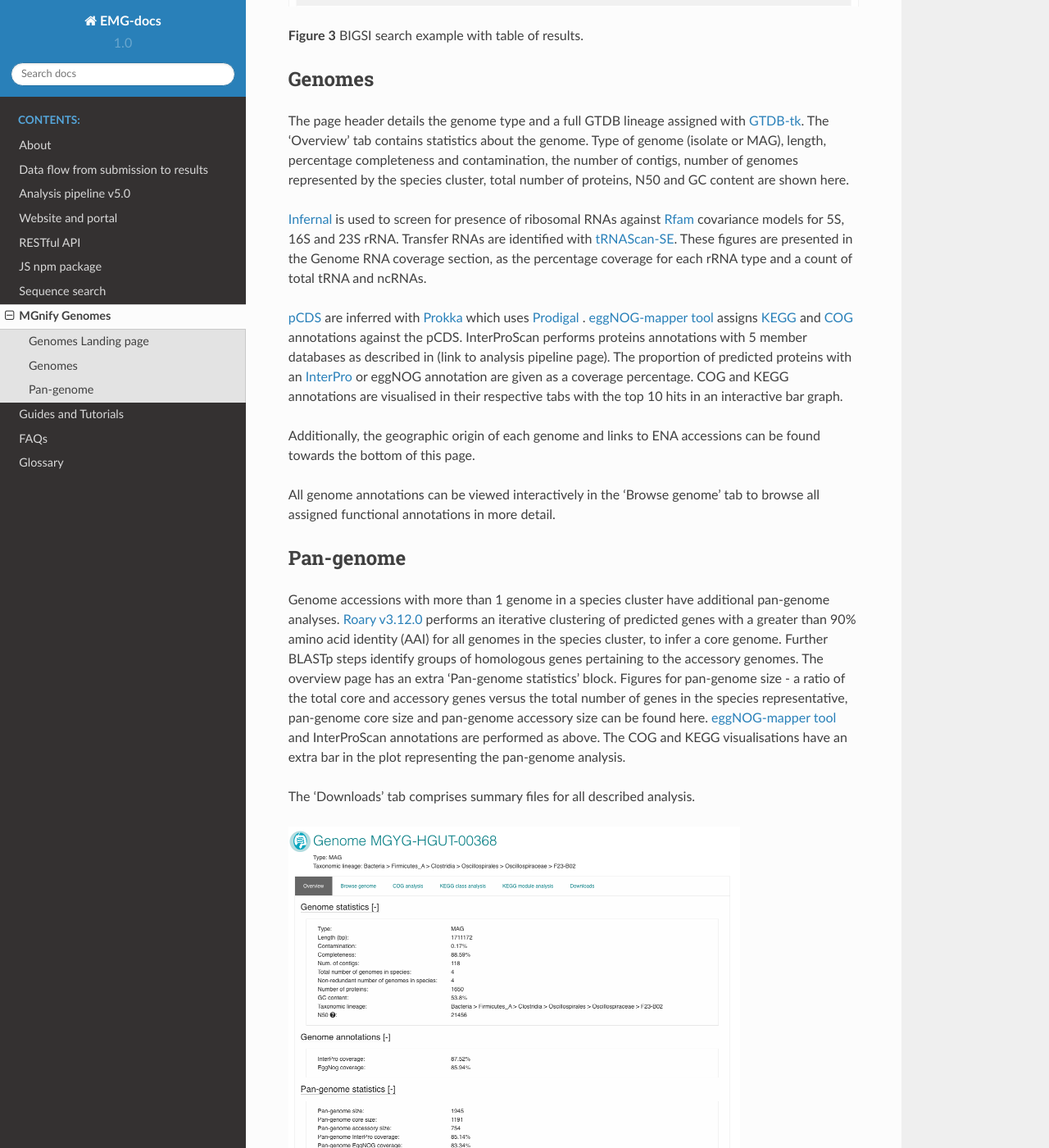
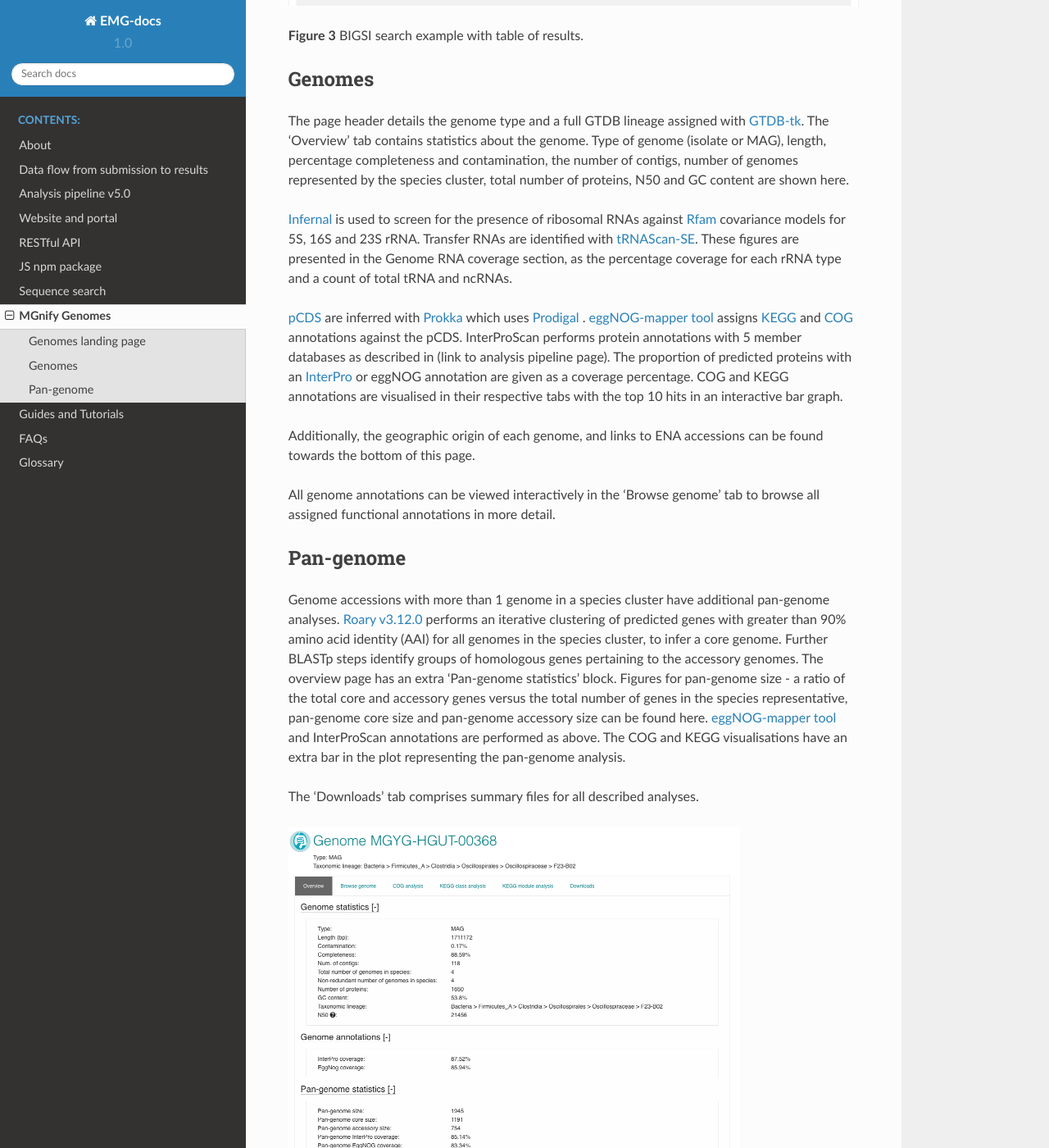
Before and after one commit to EBI-Metagenomics/EMG-docs, a Sphinx documentation site: the page built from docs/genome-viewer.rst, in a window 1280 px wide and 1400 px high, scrolled down 2778 px. Shown: the whole window at 82% size. Built offline with Sphinx 7.4.7 and the Read the Docs theme 2.0.0, drawn with Linux system fonts in a browser that asks for light colours; some of the changed text lies outside the part shown.

Commit message:
Update genome-viewer.rst
fix typos

```diff
--- a/docs/genome-viewer.rst
+++ b/docs/genome-viewer.rst
@@ -4,13 +4,13 @@
 MGnify Genomes
 ^^^^^^^^^^^^^^^
 --------------------
-Genomes Landing page
+Genomes landing page
 --------------------
 
 MGnify Genomes (accessed by following the 'Genomes' link from the menu bar)
 provides a detailed interactive view of prokaryotic genomes and their functional annotations.
 
-The ‘Genome list’ tab contains a catalogue of non-redundant isolate and metagenome assembled genomes (:term:`MAGs`). Each accession is a species representative of a cluster of genomes. To constitute a cluster: genomes with completeness greater than 50%, contamination less than 5% and average quality score (completeness - 5*contamination) greater than 50 - calculated with `CheckM, v.1.0.11 <https://genome.cshlp.org/content/25/7/1043?ijkey=a446ec2b6e540d598d39c9253e0fdfbdab52b2f4&keytype2=tf_ipsecsha>`_ are clustered with _`dRep v2.2.4 <https://www.nature.com/articles/ismej2017126>_` using an average nucleotide identity (ANI) cutoff of  ≥95% and an aligned fraction (AF) of ≥30% . The species representative for each cluster is the best quality genome judged by completeness, contamination and the assembly N50 values. Isolate genomes are prioritised over MAGs for a species representative.
+The ‘Genome list’ tab contains a catalogue of non-redundant isolate and metagenome assembled genomes (:term:`MAGs`). Each accession is a species representative of a cluster of genomes. To constitute a cluster: genomes with completeness greater than 50%, contamination less than 5% and average quality score (completeness - 5*contamination) greater than 50 - calculated with `CheckM, v.1.0.11 <https://genome.cshlp.org/content/25/7/1043?ijkey=a446ec2b6e540d598d39c9253e0fdfbdab52b2f4&keytype2=tf_ipsecsha>`_ are clustered with _`dRep v2.2.4 <https://www.nature.com/articles/ismej2017126>_` using an average nucleotide identity (ANI) cutoff of  ≥95% and an aligned fraction (AF) of ≥30%. The species representative for each cluster is the best quality genome judged by completeness, contamination and the assembly N50 values. Isolate genomes are prioritised over MAGs for a species representative.
 
 .. figure:: images/genomes_landing-v5.png
   :scale: 50 %
@@ -39,12 +39,12 @@
 
 The page header details the genome type and a full GTDB lineage assigned with `GTDB-tk <https://academic.oup.com/bioinformatics/advance-article/doi/10.1093/bioinformatics/btz848/5626182>`_. The ‘Overview’ tab contains statistics about the genome. Type of genome (isolate or MAG), length, percentage completeness and contamination, the number of contigs, number of genomes represented by the species cluster, total number of proteins, N50 and GC content are shown here.
 
-`Infernal <http://europepmc.org/abstract/MED/24008419>`_ is used to screen for presence of ribosomal RNAs against `Rfam <http://europepmc.org/articles/PMC4383904>`_ covariance models for 5S, 16S and 23S rRNA. Transfer RNAs are identified with `tRNAScan-SE <https://academic.oup.com/nar/article/25/5/955/5133591>`_. These figures are presented in the Genome RNA
+`Infernal <http://europepmc.org/abstract/MED/24008419>`_ is used to screen for the presence of ribosomal RNAs against `Rfam <http://europepmc.org/articles/PMC4383904>`_ covariance models for 5S, 16S and 23S rRNA. Transfer RNAs are identified with `tRNAScan-SE <https://academic.oup.com/nar/article/25/5/955/5133591>`_. These figures are presented in the Genome RNA
 coverage section, as the percentage coverage for each rRNA type and a count of total tRNA and ncRNAs.
 
-:term:`pCDS<Predicted coding sequences (pCDS)>` are inferred with `Prokka <https://academic.oup.com/bioinformatics/article/30/14/2068/2390517>`_ which uses `Prodigal <https://bmcbioinformatics.biomedcentral.com/articles/10.1186/1471-2105-11-119>`_ . `eggNOG-mapper tool <https://www.biorxiv.org/content/10.1101/076331v1.full>`_ assigns :term:`KEGG` and :term:`COG` annotations against the pCDS. InterProScan performs proteins annotations with 5 member databases as described in (link to analysis pipeline page). The proportion of predicted proteins with an :term:`InterPro` or eggNOG annotation are given as a coverage percentage. COG and KEGG annotations are visualised in their respective tabs with the top 10 hits in an interactive bar graph.
+:term:`pCDS<Predicted coding sequences (pCDS)>` are inferred with `Prokka <https://academic.oup.com/bioinformatics/article/30/14/2068/2390517>`_ which uses `Prodigal <https://bmcbioinformatics.biomedcentral.com/articles/10.1186/1471-2105-11-119>`_ . `eggNOG-mapper tool <https://www.biorxiv.org/content/10.1101/076331v1.full>`_ assigns :term:`KEGG` and :term:`COG` annotations against the pCDS. InterProScan performs protein annotations with 5 member databases as described in (link to analysis pipeline page). The proportion of predicted proteins with an :term:`InterPro` or eggNOG annotation are given as a coverage percentage. COG and KEGG annotations are visualised in their respective tabs with the top 10 hits in an interactive bar graph.
 
-Additionally, the geographic origin of each genome and links to ENA accessions can be found towards the bottom of this page.
+Additionally, the geographic origin of each genome, and links to ENA accessions can be found towards the bottom of this page.
 
 All genome annotations can be viewed interactively in the ‘Browse genome’ tab to browse all assigned functional annotations in more detail.
 
@@ -52,9 +52,9 @@
 Pan-genome
 ------------------
 
-Genome accessions with more than 1 genome in a species cluster have additional pan-genome analyses. `Roary v3.12.0 <https://academic.oup.com/bioinformatics/article/31/22/3691/240757>`_ performs an iterative clustering of predicted genes with a greater than 90% amino acid identity (AAI) for all genomes in the species cluster, to infer a core genome. Further BLASTp steps identify groups of homologous genes pertaining to the accessory genomes. The overview page has an extra 'Pan-genome statistics' block. Figures for pan-genome size - a ratio of the total core and accessory genes versus the total number of genes in the species representative, pan-genome core size and pan-genome accessory size can be found here. `eggNOG-mapper tool <https://www.biorxiv.org/content/10.1101/076331v1.full>`_  and InterProScan annotations are performed as above. The COG and KEGG visualisations have an extra bar in the plot representing the pan-genome analysis.
+Genome accessions with more than 1 genome in a species cluster have additional pan-genome analyses. `Roary v3.12.0 <https://academic.oup.com/bioinformatics/article/31/22/3691/240757>`_ performs an iterative clustering of predicted genes with greater than 90% amino acid identity (AAI) for all genomes in the species cluster, to infer a core genome. Further BLASTp steps identify groups of homologous genes pertaining to the accessory genomes. The overview page has an extra 'Pan-genome statistics' block. Figures for pan-genome size - a ratio of the total core and accessory genes versus the total number of genes in the species representative, pan-genome core size and pan-genome accessory size can be found here. `eggNOG-mapper tool <https://www.biorxiv.org/content/10.1101/076331v1.full>`_  and InterProScan annotations are performed as above. The COG and KEGG visualisations have an extra bar in the plot representing the pan-genome analysis.
 
-The ‘Downloads’ tab comprises summary files for all described analysis.
+The ‘Downloads’ tab comprises summary files for all described analyses.
 
 .. figure:: images//genomes-overview-v5.png
   :scale: 50 %
```
Also changed, not shown: other parts of docs/genome-viewer.rst (+2 -2 lines).
